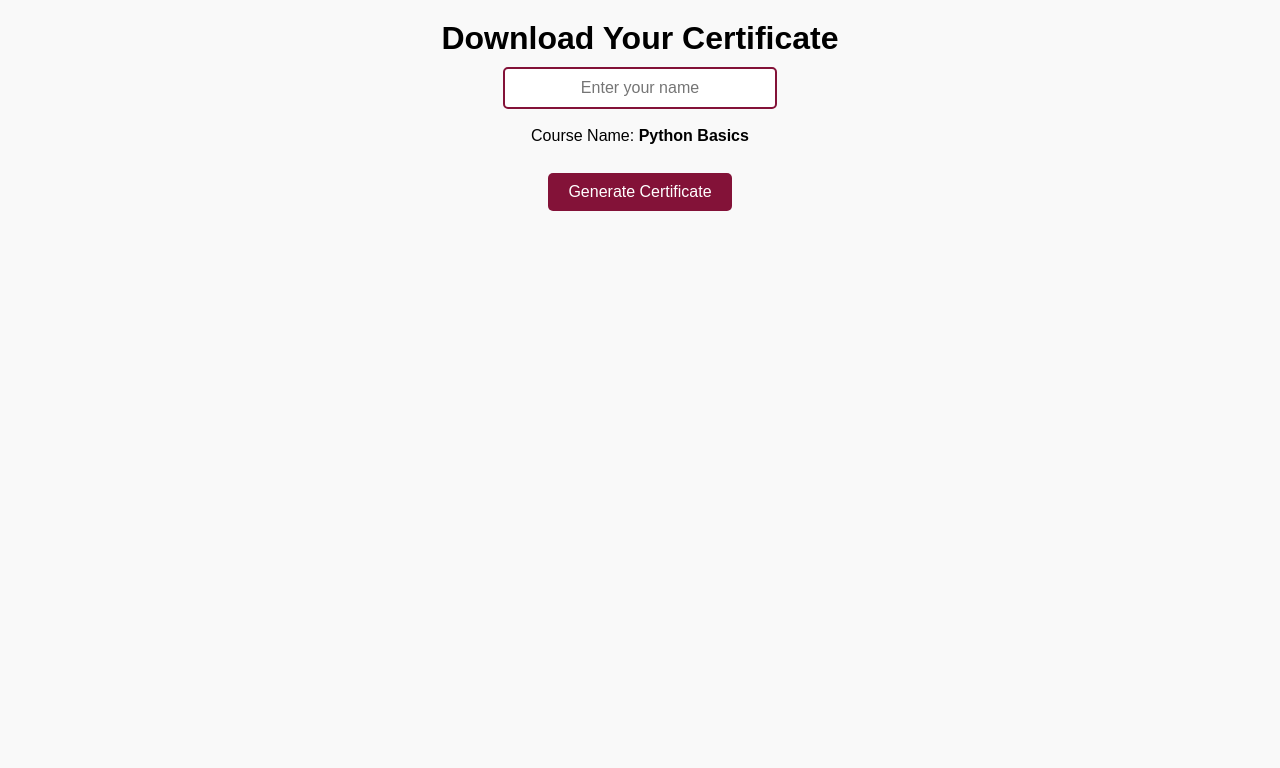
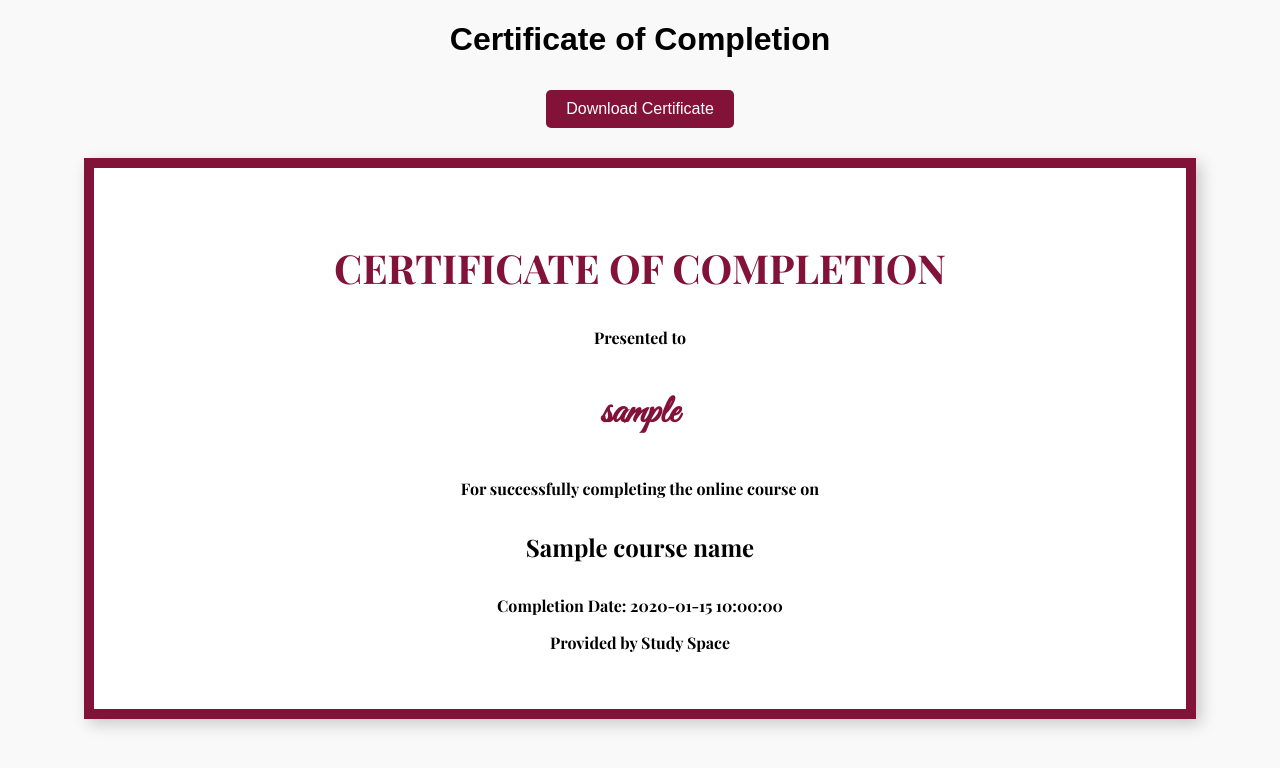
Before and after one commit to HariniJ17/StudySpace, a Flask app: template templates/certificate.html in a window 1280 px wide. Shown: the top 768 px of the page. Run offline with Flask 3, Linux system fonts and the light colour scheme; the template is opened without the code that fills it: most values are stand-ins (such as "Sample title", 1, 10 or a date in 2020).

Commit message:
Update certificate.html

```diff
--- a/templates/certificate.html
+++ b/templates/certificate.html
@@ -1,31 +1,16 @@
-
 <!DOCTYPE html>
 <html lang="en">
 <head>
     <meta charset="UTF-8">
     <meta name="viewport" content="width=device-width, initial-scale=1.0">
-    <title>Certificate Download</title>
+    <title>Certificate of Completion</title>
+    <script src="https://cdnjs.cloudflare.com/ajax/libs/html2canvas/1.4.1/html2canvas.min.js"></script>
     <style>
         @import url('https://fonts.googleapis.com/css2?family=Playfair+Display:wght@700&family=Great+Vibes&display=swap');
-
         body {
+            text-align: center;
+            background-color: #f9f9f9;
             font-family: 'Arial', sans-serif;
-            text-align: center;
-            margin: 20px;
-            background-color: #f9f9f9;
-        }
-        input {
-            padding: 10px;
-            font-size: 16px;
-            border: 2px solid #831238;
-            border-radius: 5px;
-            outline: none;
-            width: 250px;
-            text-align: center;
-        }
-        input:focus {
-            border-color: #831238;
-            box-shadow: 0 0 10px rgba(131, 18, 56, 0.5);
         }
         #certificate {
             width: 80%;
@@ -34,22 +19,10 @@
             text-align: center;
             background-color: white;
             position: relative;
-            display: none;
+            display: block;
             box-shadow: 5px 5px 15px rgba(0, 0, 0, 0.2);
             border: 10px solid #831238;
             font-family: 'Playfair Display', serif;
-        }
-        #certificate::before {
-            content: "";
-            position: absolute;
-            top: 10px;
-            left: 10px;
-            right: 10px;
-            bottom: 10px;
-            border: 5px solid #831238;
-        }
-        h1, h2, h3, h4 {
-            margin: 10px 0;
         }
         h2 {
             font-size: 40px;
@@ -58,8 +31,10 @@
         h3, h4 {
             font-size: 24px;
         }
-        p {
-            font-size: 18px;
+        .name {
+            font-size: 40px;
+            font-family: 'Great Vibes', cursive;
+            color: #831238;
         }
         button {
             padding: 10px 20px;
@@ -74,61 +49,23 @@
         button:hover {
             background-color: rgb(148, 41, 77);
         }
-        #logo {
-            width: 250px;
-            margin-bottom: 15px;
-        }
-        .name-section {
-            display: flex;
-            flex-direction: column;
-            align-items: center;
-            justify-content: center;
-            text-align: center;
-            gap: 10px;
-        }
-        #userName {
-            font-size: 40px;
-            font-weight: bold;
-            color: #831238;
-            font-family: 'Great Vibes', cursive;
-        }
     </style>
 </head>
 <body>
-    <h1>Download Your Certificate</h1>
-    <input type="text" id="userNameInput" placeholder="Enter your name"><br><br>
-    <label>Course Name: <strong>Python Basics</strong></label><br><br>
-    <button id="generateCertificate">Generate Certificate</button>
-    <button id="downloadBtn" style="display: none;">Download Certificate</button>
+    <h1>Certificate of Completion</h1>
+    <button id="downloadBtn">Download Certificate</button>
 
     <div id="certificate">
-        <img id="logo" src="/static/images/iconn.png" crossorigin="anonymous" alt="Logo">
         <h2>CERTIFICATE OF COMPLETION</h2>
         <p>Presented to</p>
-        <div class="name-section">
-            <h3 id="userName">[Your Name]</h3>
-        </div>
+        <h3 class="name">{{ username }}</h3>
         <p>For successfully completing the online course on</p>
-        <h4 id="courseName">Python Basics</h4>
+        <h4>{{ course_name }}</h4>
+        <p>Completion Date: {{ completion_date }}</p>
         <p>Provided by <strong>Study Space</strong></p>
-        <p>Date: <span id="date">[Date]</span></p>
     </div>
 
-    <script src="https://cdnjs.cloudflare.com/ajax/libs/html2canvas/1.4.1/html2canvas.min.js"></script>
     <script>
-        document.getElementById('generateCertificate').addEventListener('click', () => {
-            const userName = document.getElementById('userNameInput').value;
-            if (!userName) {
-                alert("Please enter your name!");
-                return;
-            }
-            const date = new Date().toLocaleDateString();
-            document.getElementById('userName').textContent = userName;
-            document.getElementById('date').textContent = date;
-            document.getElementById('certificate').style.display = 'block';
-            document.getElementById('downloadBtn').style.display = 'inline-block';
-        });
-
         document.getElementById('downloadBtn').addEventListener('click', () => {
             html2canvas(document.getElementById('certificate'), {
                 useCORS: true
```
